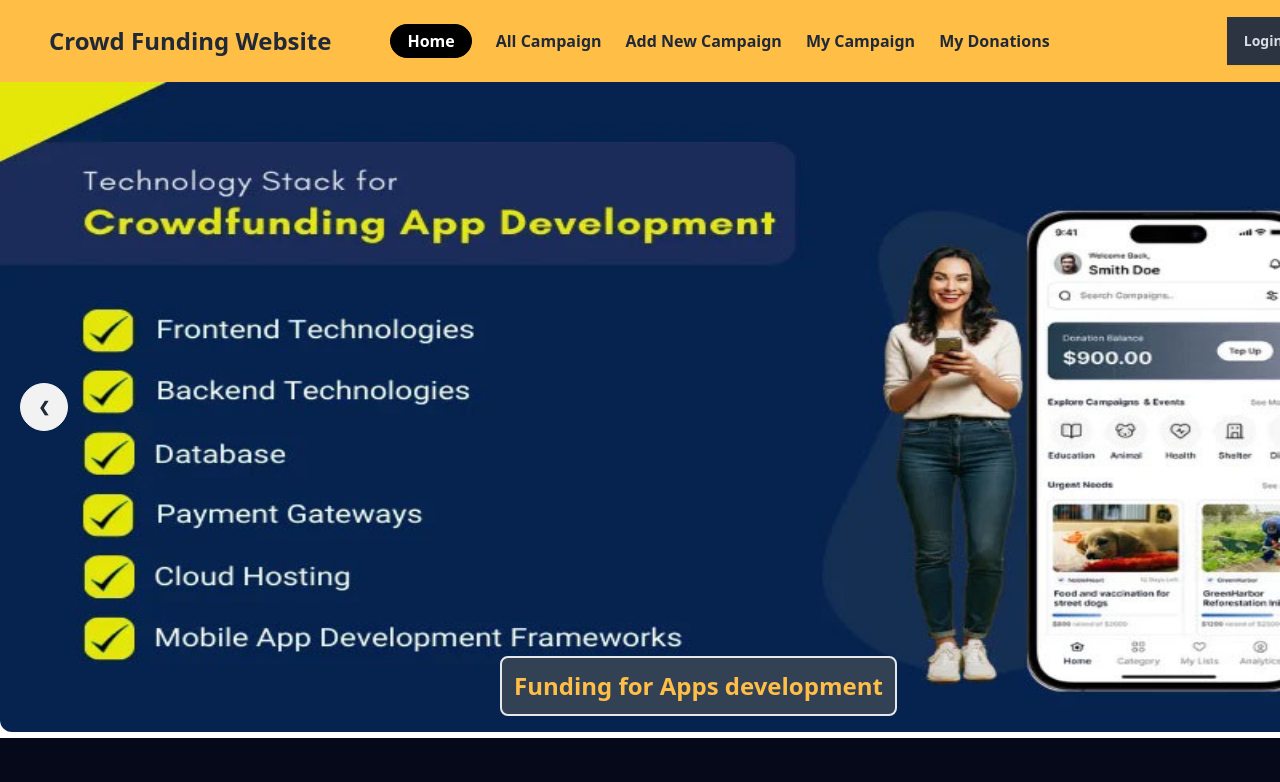
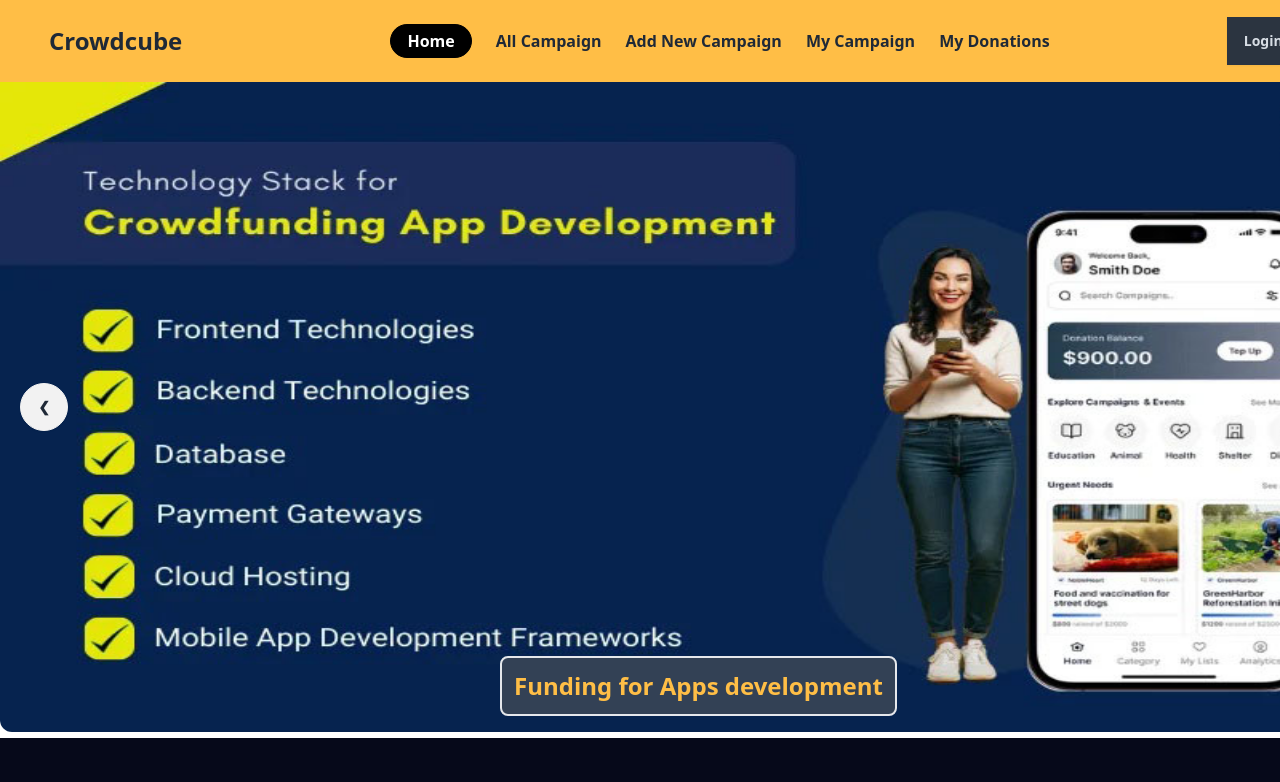
Before and after one commit to Rony7736/Batch-10-Assignment-10-A-crowd-funding-project-client-side, a React (Vite) app: page / in a window 1280 px wide. Shown: the top 782 px of the page. Built offline with nearby package versions, Linux system fonts and the light colour scheme; no server answers.

Commit message:
added a readME.md file for this project

```diff
--- a/index.html
+++ b/index.html
@@ -4,7 +4,7 @@
     <meta charset="UTF-8" />
     <link rel="icon" type="image/svg+xml" href="/vite.svg" />
     <meta name="viewport" content="width=device-width, initial-scale=1.0" />
-    <title>A Crowd Funding Website</title>
+    <title>Crowdcube</title>
   </head>
   <body>
     <div id="root"></div>
--- a/src/Components/Navbar.jsx
+++ b/src/Components/Navbar.jsx
@@ -32,7 +32,7 @@ const Navbar = () => {
                     </ul>
                 </div>
                 <div className="flex items-center">
-                    <NavLink to="/" className="btn btn-ghost text-2xl">Crowd Funding Website</NavLink>
+                    <NavLink to="/" className="btn btn-ghost text-2xl">Crowdcube</NavLink>
                 </div>
             </div>
 
```
Also changed, not shown: 1 other file (tests, documents, lock files or other folders).
